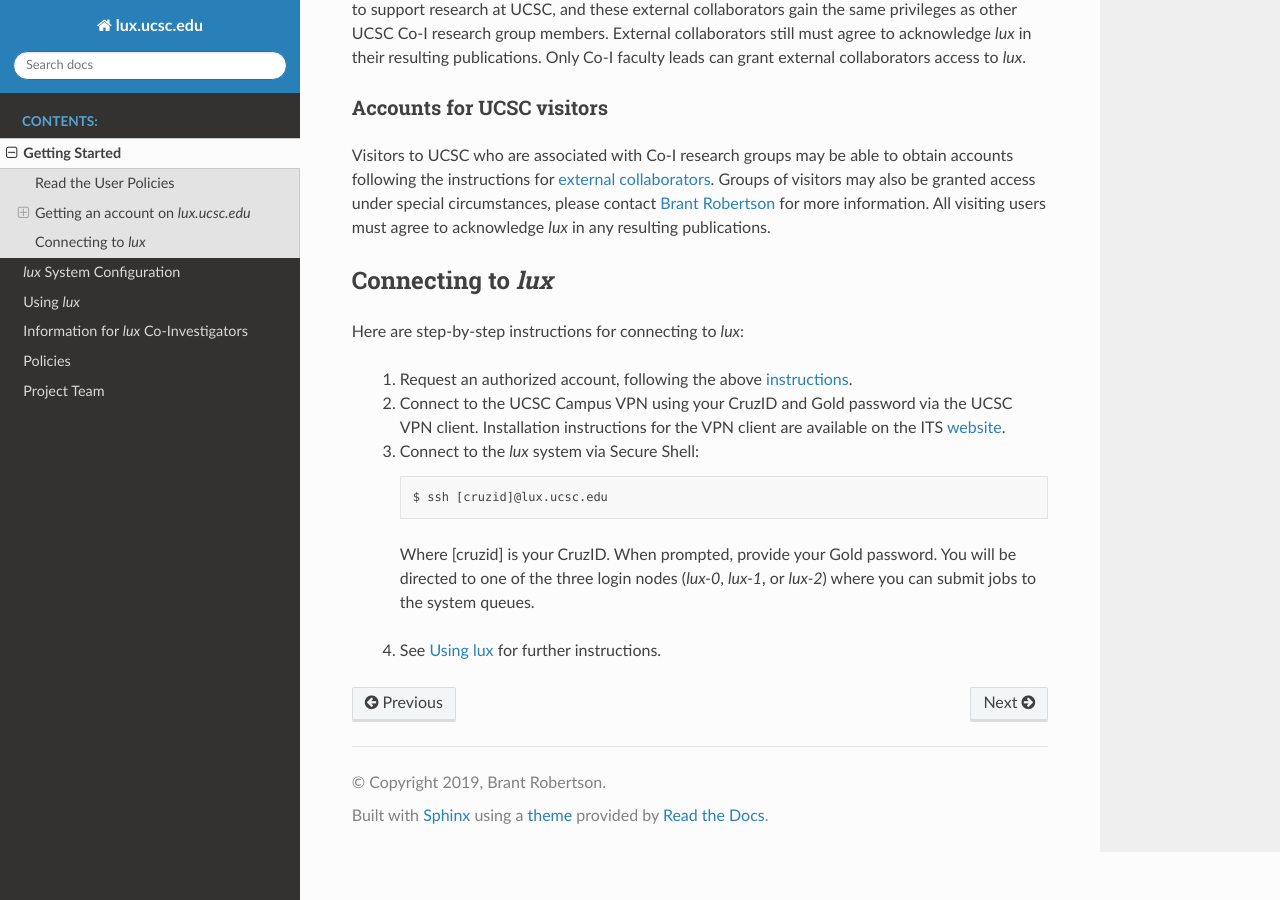
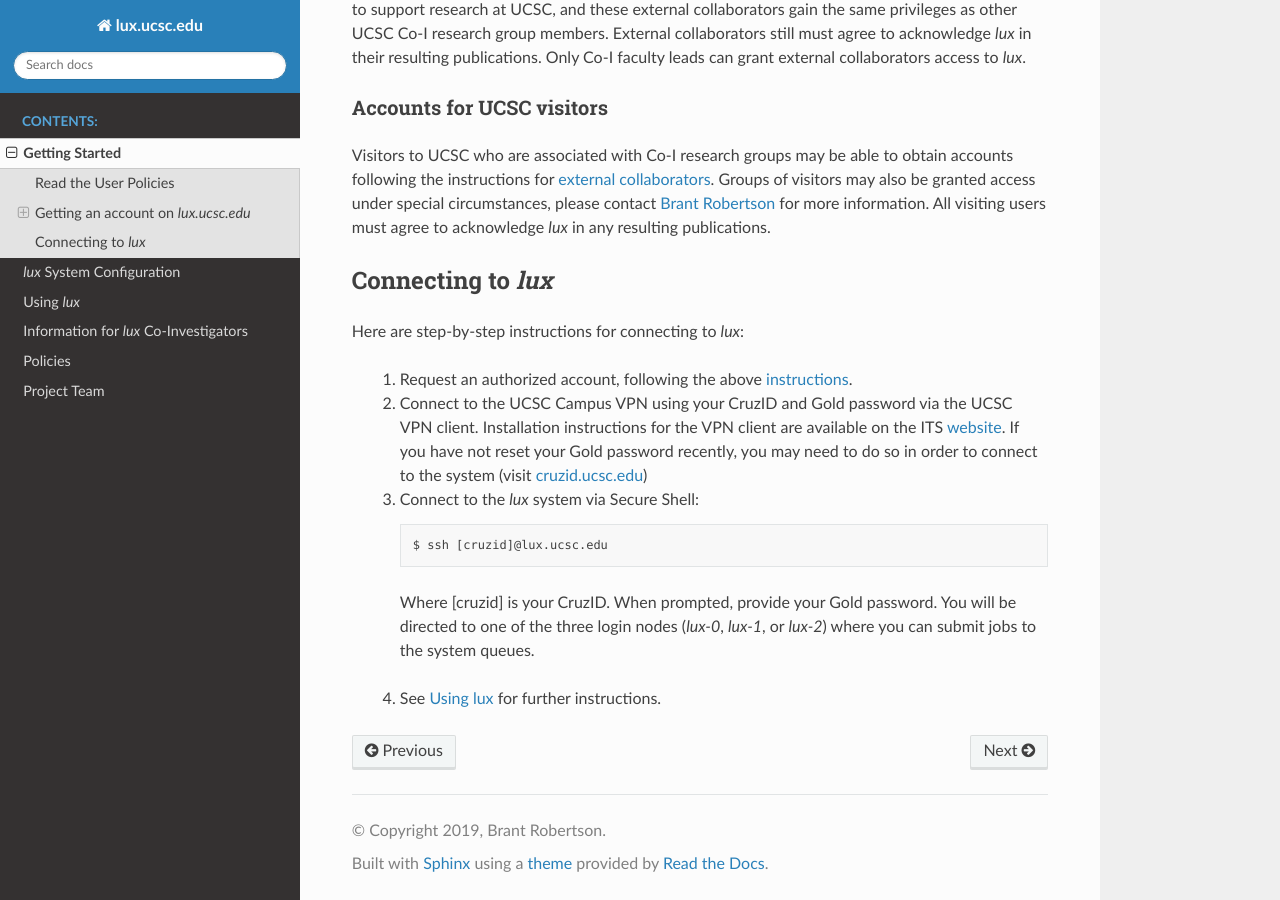
Before and after one commit to brantr/lux-website, a Sphinx documentation site: the page built from docs/source/getting_started.rst, in a window 1280 px wide and 900 px high, scrolled down 1074 px. Built offline with Sphinx 7.4.7 and the Read the Docs theme 2.0.0, drawn with Linux system fonts in a browser that asks for light colours.

Commit message:
Added info about gold password reset.

```diff
--- a/docs/source/getting_started.rst
+++ b/docs/source/getting_started.rst
@@ -57,7 +57,7 @@ Here are step-by-step instructions for connecting to *lux*:
 
   1) Request an authorized account, following the above `instructions <getting_an_account_>`_.
 
-  2) Connect to the UCSC Campus VPN using your CruzID and Gold password via the UCSC VPN client. Installation instructions for the VPN client are available on the ITS `website <https://its.ucsc.edu/vpn/installation.html>`_.
+  2) Connect to the UCSC Campus VPN using your CruzID and Gold password via the UCSC VPN client. Installation instructions for the VPN client are available on the ITS `website <https://its.ucsc.edu/vpn/installation.html>`_. If you have not reset your Gold password recently, you may need to do so in order to connect to the system (visit `cruzid.ucsc.edu <https://cruzid.ucsc.edu>`_)
 
   3) Connect to the *lux* system via Secure Shell::
 
```
